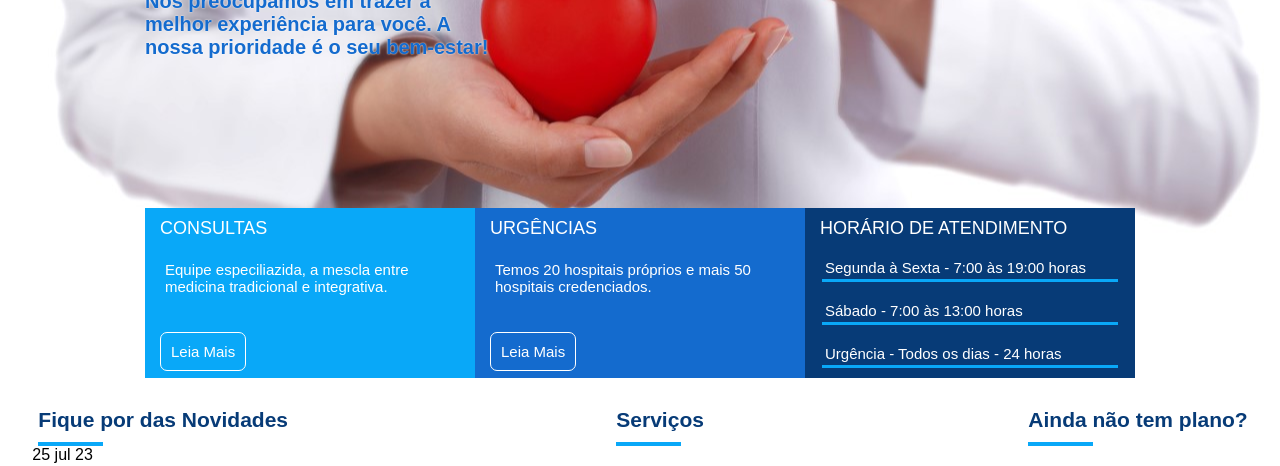
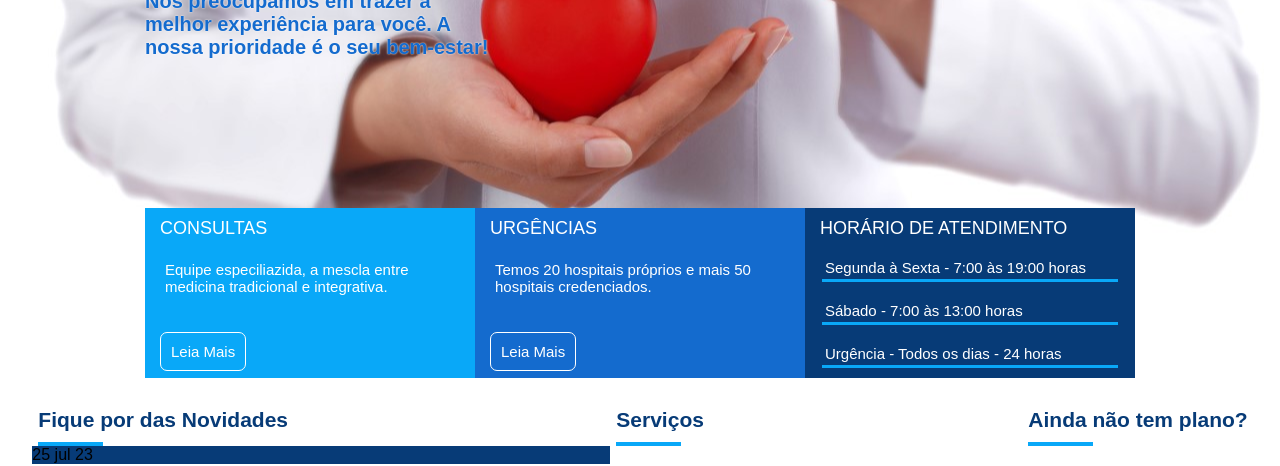
Before and after one commit to ThammaraFigueiredo/clinica, a plain HTML site: page home/index.html in a window 1280 px wide. Shown: the part 492-958 px from the top of the page. Drawn offline with Linux system fonts and the light colour scheme.

Commit message:
outra alteração

```diff
--- a/css/style.css
+++ b/css/style.css
@@ -214,3 +214,6 @@ aside a:hover {
 .parte2_botao:hover {
   background-color: #073b77;
 }
+.novo_post{
+  background-color: #073b77;
+}
```
